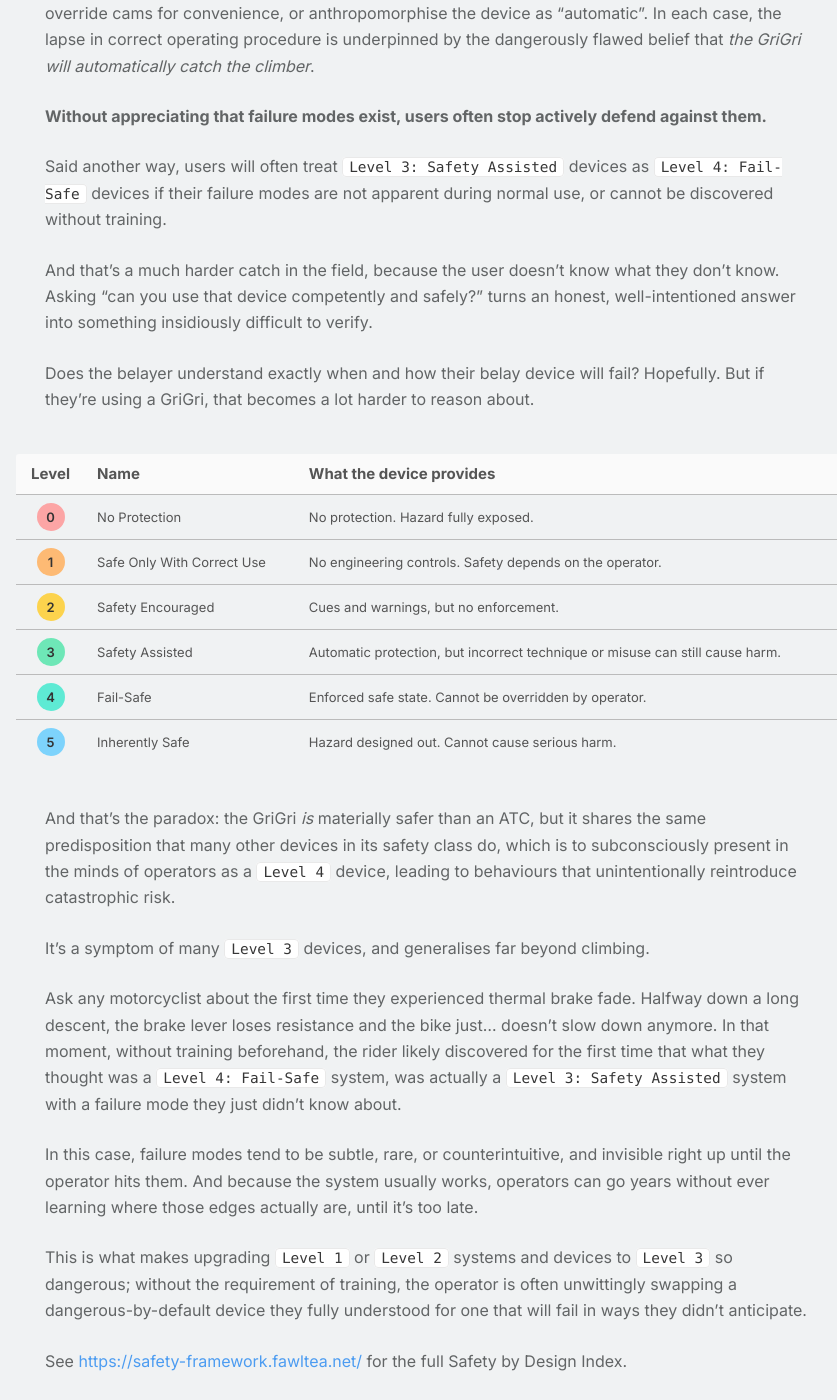
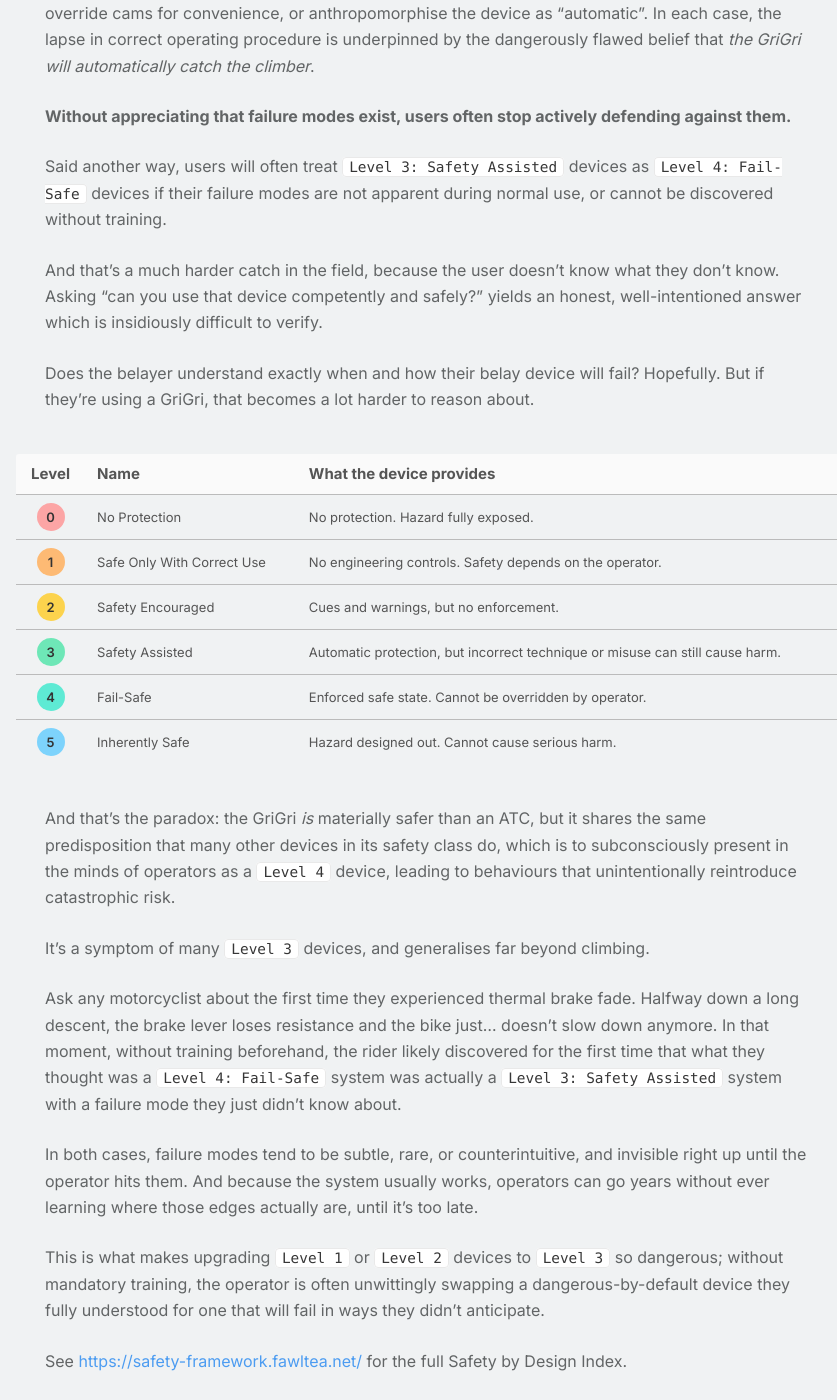
Before and after one commit to pingfu/pingfu.github.io, a Jekyll site: the page built from _posts/2026-05-18-safety-framework.md, in a window 1280 px wide and 1400 px high, scrolled down 2199 px. Shown: the whole window, without its empty margins (211-1048 px from the left). Built offline with Jekyll 4.4.1, drawn with Linux system fonts in a browser that asks for light colours; nearby versions of some CDN libraries; comment, search, counter and statistics services are not loaded.

Commit message:
Update 2026-05-18-safety-framework.md

```diff
--- a/_posts/2026-05-18-safety-framework.md
+++ b/_posts/2026-05-18-safety-framework.md
@@ -45,11 +45,11 @@
 
 In the case of the GriGri, if the user misunderstands its safety properties, it's easy to see how their attention can drift, or brake-hand discipline can soften. It also explains why users sometimes start to override cams for convenience, or anthropomorphise the device as "automatic". In each case, the lapse in correct operating procedure is underpinned by the dangerously flawed belief that *the GriGri will automatically catch the climber*.
 
-**Without appreciating that failure modes exist, users often stop actively defend against them.**
+**Without appreciating that failure modes exist, users often stop actively defending against them.**
 
 Said another way, users will often treat `Level 3: Safety Assisted` devices as `Level 4: Fail-Safe` devices if their failure modes are not apparent during normal use, or cannot be discovered without training.
 
-And that's a much harder catch in the field, because the user doesn't know what they don't know. Asking "can you use that device competently and safely?" turns an honest, well-intentioned answer into something insidiously difficult to verify.
+And that's a much harder catch in the field, because the user doesn't know what they don't know. Asking "can you use that device competently and safely?" yields an honest, well-intentioned answer which is insidiously difficult to verify.
 
 Does the belayer understand exactly when and how their belay device will fail? Hopefully. But if they're using a GriGri, that becomes a lot harder to reason about.
 
@@ -67,10 +67,10 @@
 
 It's a symptom of many `Level 3` devices, and generalises far beyond climbing.
 
-Ask any motorcyclist about the first time they experienced thermal brake fade. Halfway down a long descent, the brake lever loses resistance and the bike just… doesn’t slow down anymore. In that moment, without training beforehand, the rider likely discovered for the first time that what they thought was a `Level 4: Fail-Safe` system,  was actually a `Level 3: Safety Assisted` system with a failure mode they just didn't know about.
+Ask any motorcyclist about the first time they experienced thermal brake fade. Halfway down a long descent, the brake lever loses resistance and the bike just… doesn’t slow down anymore. In that moment, without training beforehand, the rider likely discovered for the first time that what they thought was a `Level 4: Fail-Safe` system was actually a `Level 3: Safety Assisted` system with a failure mode they just didn't know about.
 
-In this case, failure modes tend to be subtle, rare, or counterintuitive, and invisible right up until the operator hits them. And because the system usually works, operators can go years without ever learning where those edges actually are, until it's too late.
+In both cases, failure modes tend to be subtle, rare, or counterintuitive, and invisible right up until the operator hits them. And because the system usually works, operators can go years without ever learning where those edges actually are, until it's too late.
 
-This is what makes upgrading `Level 1` or `Level 2` systems and devices to `Level 3` so dangerous; without the requirement of training, the operator is often unwittingly swapping a dangerous-by-default device they fully understood for one that will fail in ways they didn’t anticipate.
+This is what makes upgrading `Level 1` or `Level 2` devices to `Level 3` so dangerous; without mandatory training, the operator is often unwittingly swapping a dangerous-by-default device they fully understood for one that will fail in ways they didn’t anticipate.
 
 See [https://safety-framework.fawltea.net/](https://safety-framework.fawltea.net/) for the full Safety by Design Index.
```
